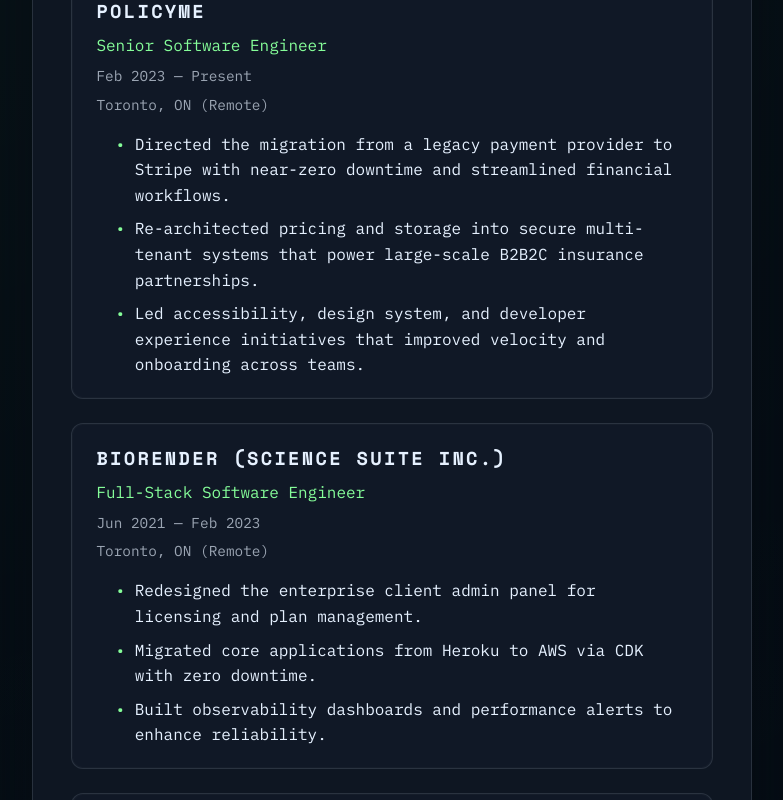
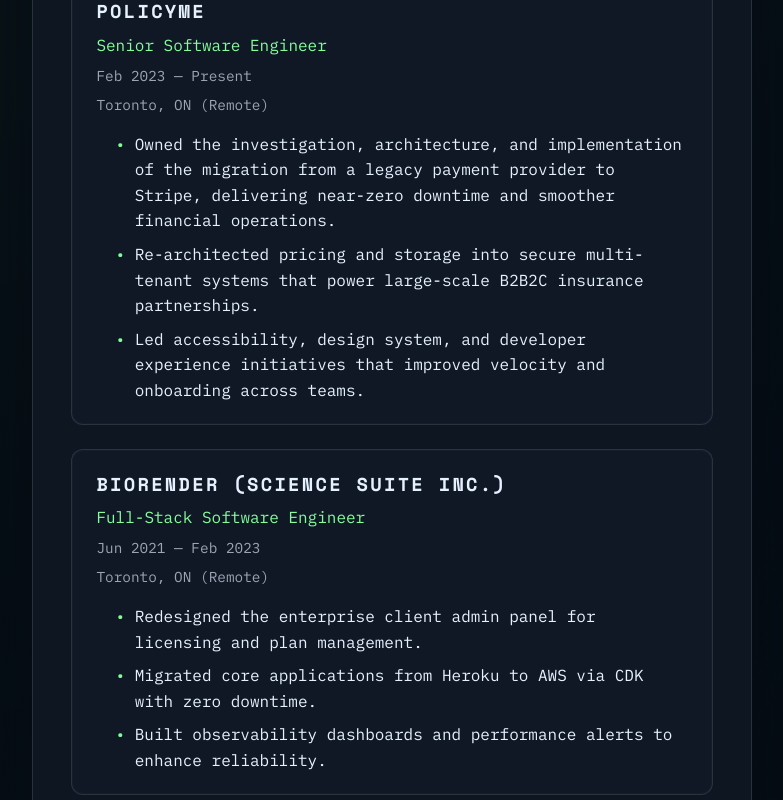
Before and after one commit to nnajiabraham/personal-portfolio, a React (Vite) app: page / in a window 1280 px wide. Shown: the part 1560-2360 px from the top of the page, without its empty margins (440-1223 px from the left). Built offline with nearby package versions, Linux system fonts and the light colour scheme.

Commit message:
Refine PolicyMe narrative and remove Stripe highlight link

```diff
--- a/src/content/data.ts
+++ b/src/content/data.ts
@@ -61,7 +61,7 @@
 export const aboutParagraphs = [
   'Senior Software Engineer focused on building and scaling high-performance web and cloud platforms.',
   'I combine hands-on architecture leadership with mentoring to deliver mission-critical systems and elevate developer experience.',
-  "Currently leading cross-functional initiatives at PolicyMe—modernizing payments, accessibility, and developer workflows while maintaining and scaling partner integrations across every product offering.",
+  "Currently leading cross-functional initiatives at PolicyMe—modernizing payments, accessibility, and developer workflows while onboarding new B2B2C partners onto our platform-as-a-service and scaling integrations across every product offering.",
   'I share knowledge through internal LLM sessions, guild projects, and collaborative tooling that keeps teams shipping with confidence.',
 ]
 
@@ -72,7 +72,7 @@
     period: 'Feb 2023 — Present',
     location: 'Toronto, ON (Remote)',
     highlights: [
-      'Directed the migration from a legacy payment provider to Stripe with near-zero downtime and streamlined financial workflows.',
+      'Owned the investigation, architecture, and implementation of the migration from a legacy payment provider to Stripe, delivering near-zero downtime and smoother financial operations.',
       'Re-architected pricing and storage into secure multi-tenant systems that power large-scale B2B2C insurance partnerships.',
       'Led accessibility, design system, and developer experience initiatives that improved velocity and onboarding across teams.',
     ],
@@ -117,7 +117,6 @@
     name: 'Stripe migration',
     description:
       'Led PolicyMe’s transition from a legacy processor to Stripe, delivering near-zero downtime and smoother financial operations.',
-    href: 'https://policyme.com/',
   },
   {
     name: 'Multi-tenant infrastructure',
```
